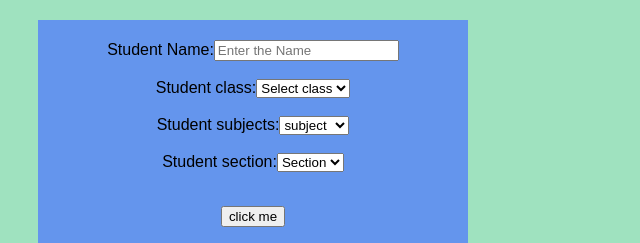
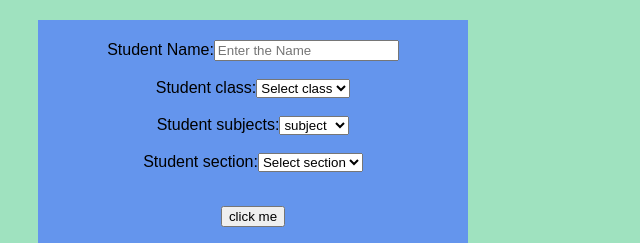
Before and after one commit to DeveshTanwar123/JS_and_React_learning, a React (Create React App) app: page / in a window 1280 px wide. Shown: the top 243 px of the page, without its empty margins (0-640 px from the left). Built offline with nearby package versions, Linux system fonts and the light colour scheme.

Commit message:
3 files modified

```diff
--- a/src/Component/Forms.js
+++ b/src/Component/Forms.js
@@ -1,21 +1,26 @@
 import React, { useEffect, useState } from 'react';
-import {api} from '../modules/endpoints'
-
+import { api } from '../modules/endpoints';
 
 function Forms() {
   const [name, setName] = useState('');
   const [fullName, setFullName] = useState();
   const [Subjects, setSubjects] = useState('sakshi');
 
-  const [classList, setClassList] = useState([])
+  const [classList, setClassList] = useState([]);
+  //list of section//
+  const [sectionList, setSectionList] = useState([]);
 
-  useEffect( () => {
-   api.students.getClassList()
-    .then((list) =>  {
-      setClassList(list)
-    })
-  }, [])
+  useEffect(() => {
+    api.students.getClassList().then((list) => {
+      setClassList(list);
+    });
+  }, []);
 
+  useEffect(() => {
+    api.students.getSectionList().then((list) => {
+      setSectionList(list);
+    });
+  }, []);
 
   const inputEvent = (event) => {
     console.log(event.target.value);
@@ -75,12 +80,11 @@ function Forms() {
 
         <label>
           Student section:
-          <select id="Section" name="Section">
-            <option value="">Section</option>
-            <option value="A">A</option>
-            <option value="B">B</option>
-            <option value="C">C</option>
-            <option value="D">D</option>
+          <select id="section" name="section">
+            <option value="">Select section</option>
+            {sectionList.map((item) => (
+              <option value={item.id}> {item.display} </option>
+            ))}
           </select>
           <br />
           <br />
--- a/src/modules/endpoints/students/dummy-data.js
+++ b/src/modules/endpoints/students/dummy-data.js
@@ -1,5 +1,11 @@
+class StudentClass {
+  constructor(display, id) {
+    this.display = display;
+    this.id = id;
+  }
+}
 
-class StudentClass {
+class StudentSection {
   constructor(display, id) {
     this.display = display;
     this.id = id;
@@ -13,3 +19,11 @@ class StudentClass {
   new StudentClass('IV', 4),
   new StudentClass('V', 5),
 ];
+
+export const SECTION_LIST = [
+  new StudentSection('A', 1),
+  new StudentSection('B', 2),
+  new StudentSection('C', 3),
+  new StudentSection('D', 4),
+  new StudentSection('E', 5),
+];
--- a/src/modules/endpoints/students/students.js
+++ b/src/modules/endpoints/students/students.js
@@ -1,12 +1,15 @@
-import { endPoints } from "../endpoints";
-import { CLASS_LIST } from "./dummy-data";
-
+import { endPoints } from '../endpoints';
+import { CLASS_LIST } from './dummy-data';
+import { SECTION_LIST } from './dummy-data';
 
 class Students {
+  getClassList() {
+    return endPoints.fetch('/getClassListUrl', CLASS_LIST);
+  }
 
-    getClassList() {
-        return endPoints.fetch('/getClassListUrl', CLASS_LIST)
-    }
+  getSectionList() {
+    return endPoints.fetch('/getSectionListUrl', SECTION_LIST);
+  }
 }
 
-export const students = new Students()
+export const students = new Students();
```
Lines whose indentation alone changed are shown as unchanged.
